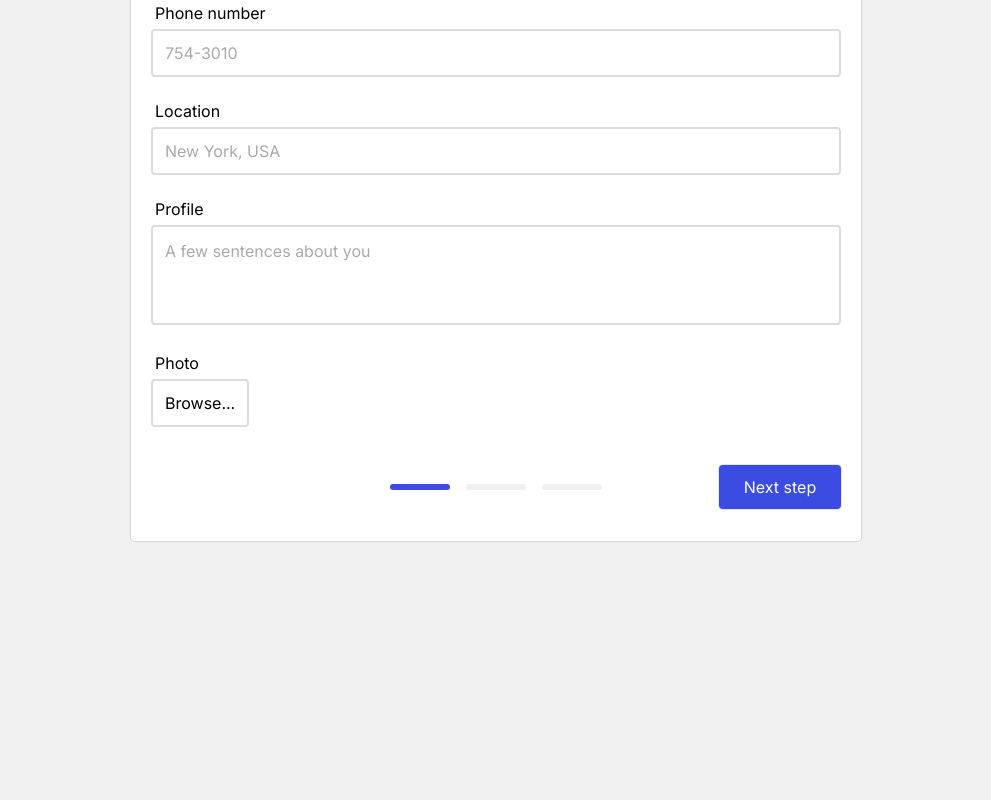
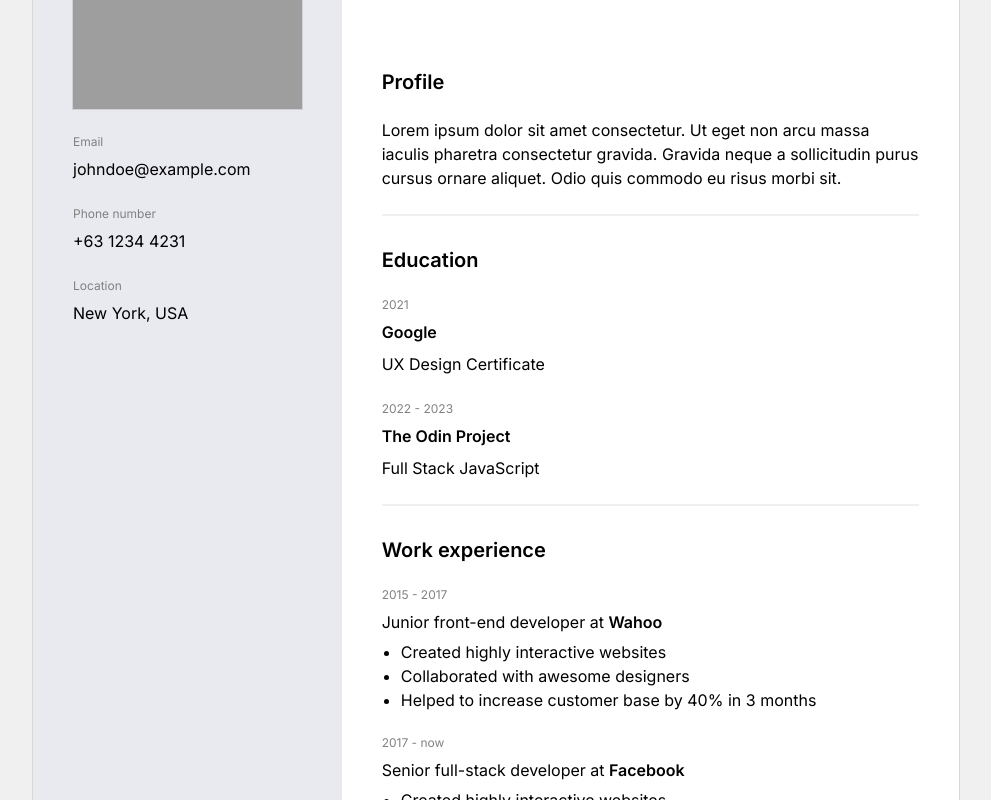
Before and after one commit to nelrnd/react-cv-application, a React (Create React App) app: page / in a window 1280 px wide. Shown: the part 380-1180 px from the top of the page, without its empty margins (144-1135 px from the left). Before the commit the page ends 937 px from the top, so only its background shows below. Built offline with nearby package versions, Linux system fonts and the light colour scheme; grey boxes are pictures that could not be loaded.

Commit message:
Pre-fill state temporarly

```diff
--- a/src/App.js
+++ b/src/App.js
@@ -16,6 +16,48 @@ const companyModel = {
   mainTasks: '',
 };
 
+const filledState = {
+  general: {
+    fullName: 'John Doe',
+    jobTitle: 'Web Developer',
+    email: 'johndoe@example.com',
+    phone: '+63 1234 4231',
+    location: 'New York, USA',
+    profile:
+      'Lorem ipsum dolor sit amet consectetur. Ut eget non arcu massa iaculis pharetra consectetur gravida. Gravida neque a sollicitudin purus cursus ornare aliquet. Odio quis commodo eu risus morbi sit.',
+    photoUrl:
+      'https://images.pexels.com/photos/1681010/pexels-photo-1681010.jpeg?auto=compress&cs=tinysrgb&w=1260&h=750&dpr=1',
+  },
+  education: [
+    {
+      schoolName: 'Google',
+      titleOfStudy: 'UX Design Certificate',
+      dateOfStudy: '2021',
+    },
+    {
+      schoolName: 'The Odin Project',
+      titleOfStudy: 'Full Stack JavaScript',
+      dateOfStudy: '2022 - 2023',
+    },
+  ],
+  work: [
+    {
+      companyName: 'Wahoo',
+      positionTitle: 'Junior front-end developer',
+      dateOfWork: '2015 - 2017',
+      mainTasks:
+        'Created highly interactive websites, Collaborated with awesome designers, Helped to increase customer base by 40% in 3 months',
+    },
+    {
+      companyName: 'Facebook',
+      positionTitle: 'Senior full-stack developer',
+      dateOfWork: '2017 - now',
+      mainTasks:
+        'Created highly interactive websites, Collaborated with awesome designers, Helped to increase customer base by 40% in 3 months',
+    },
+  ],
+};
+
 class App extends Component {
   constructor(props) {
     super(props);
@@ -32,7 +74,7 @@ class App extends Component {
       },
       education: [{ ...schoolModel }],
       work: [{ ...companyModel }],
-      stage: 1,
+      stage: 2,
     };
     this.handleChange = this.handleChange.bind(this);
     this.handlePhotoUpload = this.handlePhotoUpload.bind(this);
@@ -44,6 +86,12 @@ class App extends Component {
     this.removeCompany = this.removeCompany.bind(this);
     this.positionSchool = this.positionSchool.bind(this);
     this.positionCompany = this.positionCompany.bind(this);
+  }
+
+  componentDidMount() {
+    this.setState({
+      ...filledState,
+    });
   }
 
   handleChange(event, prop, section, index) {
```
